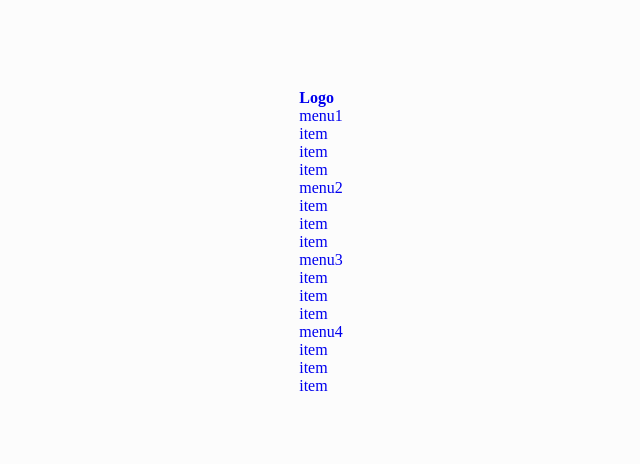
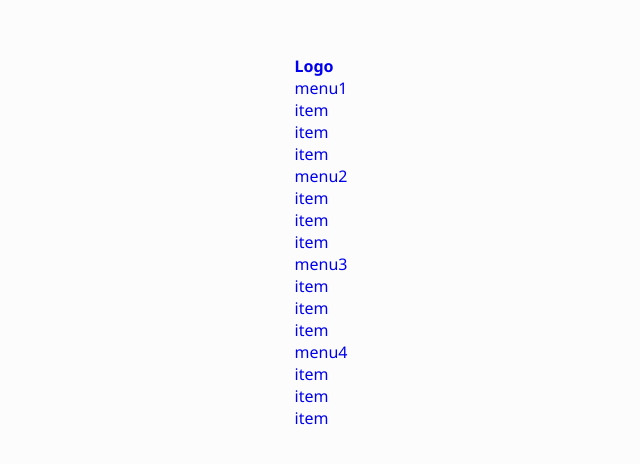
Before and after one commit to sonseong10/basic, a plain HTML site: page navbar/index.html in a window 1280 px wide. Shown: the part 158-622 px from the top of the page, without its empty margins (319-959 px from the left). Drawn offline with Linux system fonts and the light colour scheme.

Commit message:
Add web font
+ Noto Sans

```diff
--- a/navbar/index.html
+++ b/navbar/index.html
@@ -5,6 +5,12 @@
     <meta name="viewport" content="width=device-width, initial-scale=1.0" />
     <title>nav</title>
     <link rel="stylesheet" href="style.css" />
+    <link rel="preconnect" href="https://fonts.gstatic.com" />
+    <link rel="preconnect" href="https://fonts.gstatic.com" />
+    <link
+      href="https://fonts.googleapis.com/css2?family=Noto+Sans:wght@400;700&display=swap"
+      rel="stylesheet"
+    />
   </head>
   <body>
     <section class="wrapper">
--- a/navbar/style.css
+++ b/navbar/style.css
@@ -6,6 +6,7 @@
   padding: 0;
   box-sizing: border-box;
   outline: none;
+  font-family: "Noto Sans", sans-serif;
 }
 
 li {
```
